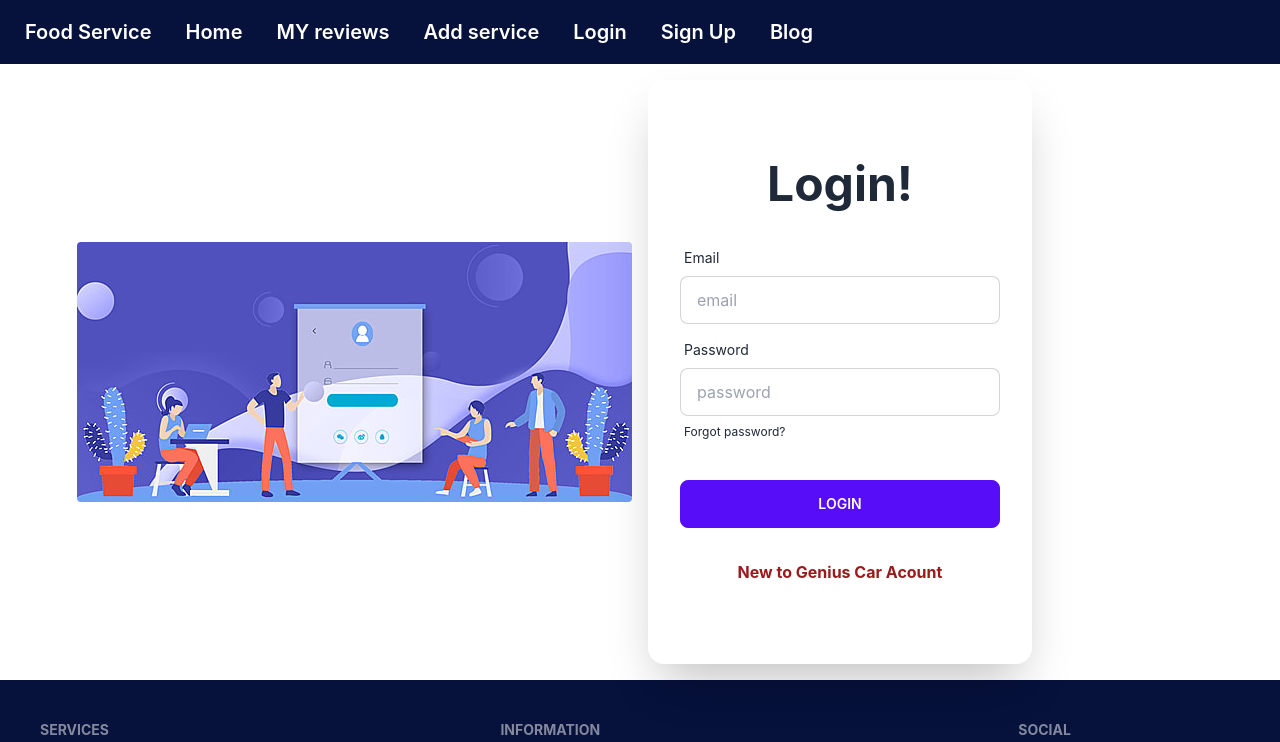
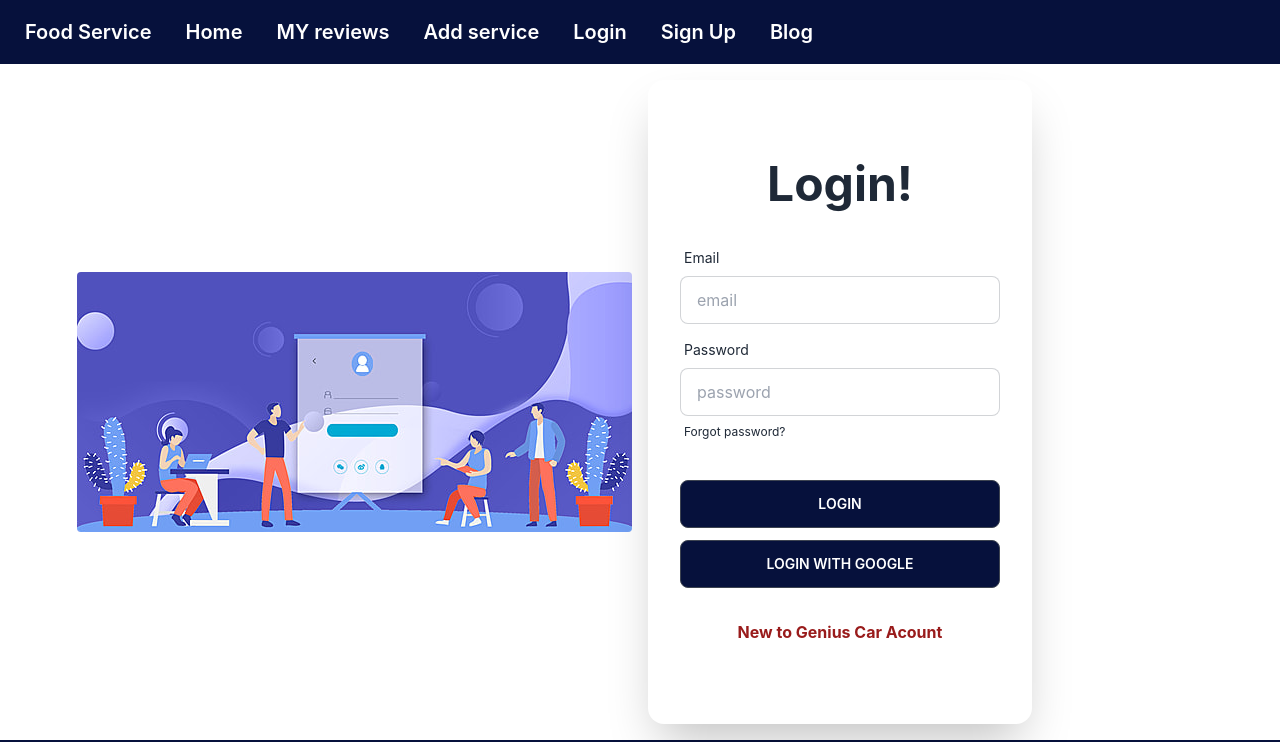
Before and after one commit to Ibrahim-Sikder/service-review-server, a React (Create React App) app in the folder food-service/: page /login in a window 1280 px wide. Shown: the top 742 px of the page. Built offline with nearby package versions, Linux system fonts and the light colour scheme; no server answers.

Commit message:
GoogleProviderLogin-added

```diff
--- /dev/null
+++ b/food-service/src/Pages/Login/Login.css
@@ -0,0 +1,5 @@
+.btnBg{
+    background:#06113C !important;
+    color:white;
+
+}
--- a/food-service/src/Pages/Login/Login.js
+++ b/food-service/src/Pages/Login/Login.js
@@ -1,12 +1,13 @@
 import React, { useContext } from 'react';
 import { Link} from 'react-router-dom';
+import './Login.css';
 import { AuthContext } from '../../context/AuthProvider';
 import img from '../../image/login3.jpg'
 
 
 
 const Login = () => {
-    const {login} = useContext(AuthContext)
+    const {login, GoogleLogin} = useContext(AuthContext)
 
       const handleLogin = (event) =>{
           event.preventDefault()
@@ -24,8 +25,14 @@ const Login = () => {
             console.error('error', err)
           })
 
-
-
+          GoogleLogin()
+          .then(result=>{
+            const user = result.user ;
+            console.log(user);
+          })
+          .catch(err=>{
+            console.error('error', err)
+          })
 
       }
 
@@ -55,8 +62,8 @@ const Login = () => {
           </label>
         </div>
         <div className="form-control mt-6">
-            <input className="btn btn-primary" type="submit" value="Login" />
-
+            <input className="btn btnBg" type="submit" value="Login" />
+            <button className="btn btnBg mt-3">Login With Google</button>
 
         </div>
       </form>
--- a/food-service/src/context/AuthProvider.js
+++ b/food-service/src/context/AuthProvider.js
@@ -1,11 +1,12 @@
 import React, { createContext, useEffect, useState } from 'react';
-import {getAuth,createUserWithEmailAndPassword, signInWithEmailAndPassword, signOut, onAuthStateChanged,} from 'firebase/auth';
+import {getAuth,createUserWithEmailAndPassword, signInWithEmailAndPassword, signOut, onAuthStateChanged, GoogleAuthProvider, signInWithPopup,} from 'firebase/auth';
 
 import app from '../firebase/firebase.config';
 
 const auth = getAuth(app)
 export const AuthContext = createContext();
 const AuthProvider = ({children}) => {
+const googleAuthProvider = new GoogleAuthProvider();
 
     const [user, setUser] = useState(null)
     const [loading, setLoading] = useState(true);
@@ -22,6 +23,9 @@ const AuthProvider = ({children}) => {
         return signOut(auth)
      }
 
+     const GoogleLogin = () =>{
+        return signInWithPopup(auth, googleAuthProvider)
+     }
      useEffect(()=>{
        const unsubscribe =  onAuthStateChanged(auth, currentUser=>{
              console.log(currentUser)
@@ -39,7 +43,8 @@ const AuthProvider = ({children}) => {
         loading,
         createUser,
         login,
-        logOut
+        logOut,
+        GoogleLogin
 
     }
     return (
```
